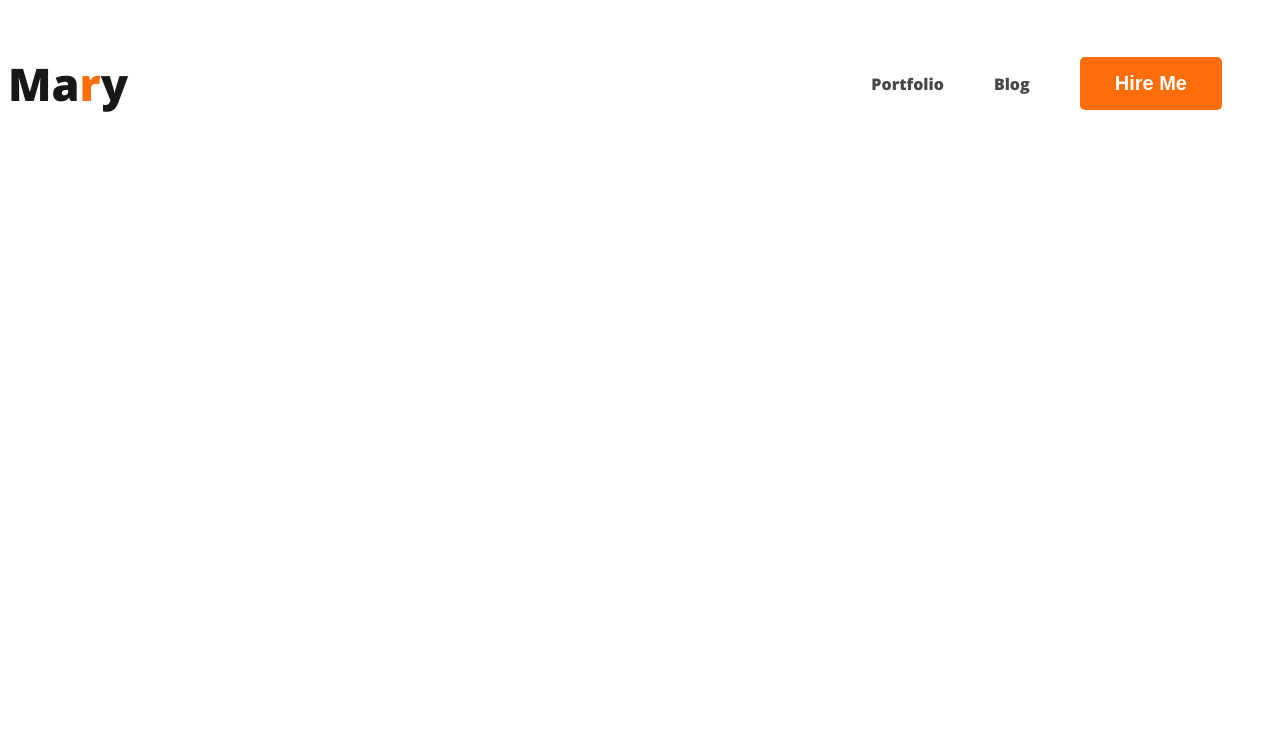
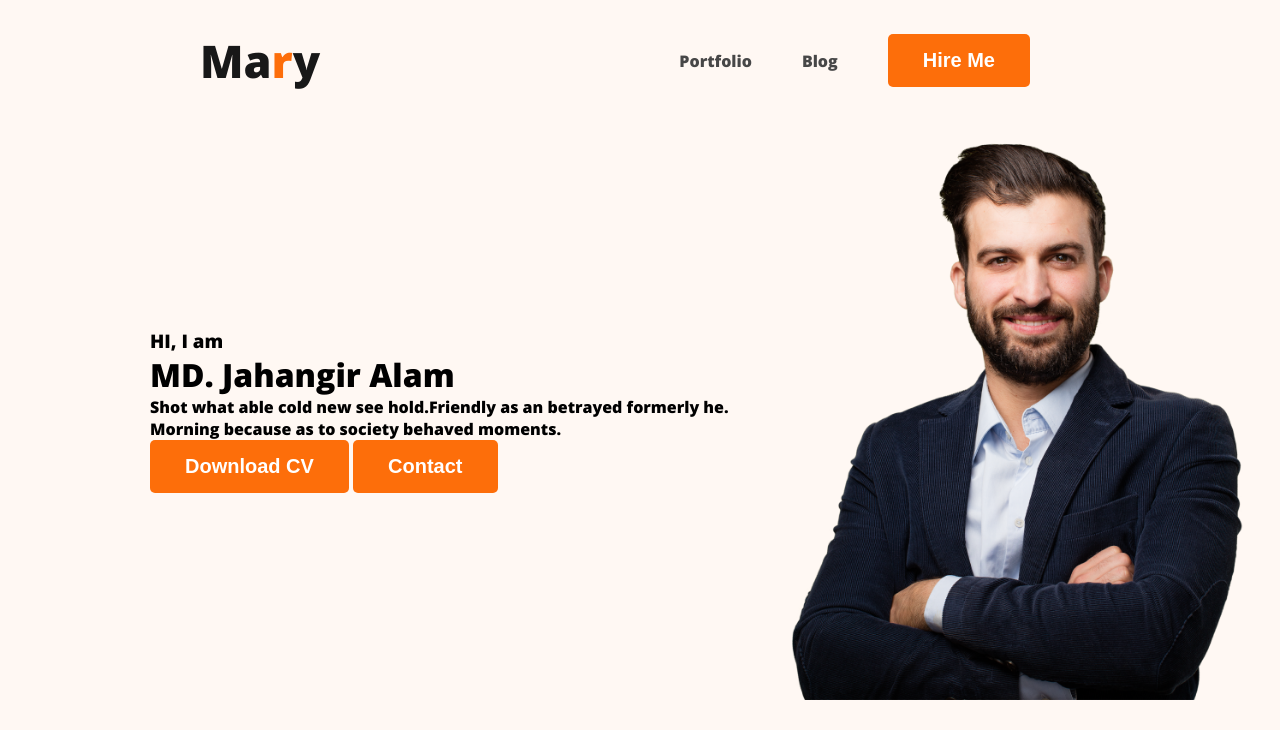
Before and after one commit to Jahangir506/web-developer-portfolio, a plain HTML site: page index.html in a window 1280 px wide. Drawn offline with nearby package versions, Linux system fonts and the light colour scheme.

Commit message:
banner added

```diff
--- a/index.html
+++ b/index.html
@@ -13,7 +13,7 @@
     <link rel="stylesheet" href="styles/portfolio.css" />
   </head>
   <body>
-    <header class="header-container">
+    <header class="header">
       <nav>
         <h3>Ma<span class="text-primary">r</span>y</h3>
         <ul>
@@ -22,6 +22,19 @@
           <li><button class="btn-primary">Hire Me</button></li>
         </ul>
       </nav>
+      <div class="banner">
+        <div class="banner-content">
+          <h3 class="banner-greeting">HI, I am</h3>
+          <h1 class="banner-title">MD. Jahangir Alam</h1>
+          <p>
+            Shot what able cold new see hold.Friendly as an betrayed formerly
+            he. Morning because as to society behaved moments.
+          </p>
+          <button class="btn-primary">Download CV</button>
+          <button class="btn-primary">Contact</button>
+        </div>
+        <img class="profile-img" src="images/hardy.png" alt="" />
+      </div>
     </header>
     <main></main>
     <footer></footer>
--- a/styles/portfolio.css
+++ b/styles/portfolio.css
@@ -1,7 +1,7 @@
-/* * {
+* {
   margin: 0;
   padding: 0;
-} */
+}
 body {
   font-family: "Open Sans", sans-serif;
 }
@@ -11,6 +11,7 @@ nav {
   display: flex;
   justify-content: space-between;
   align-items: center;
+  margin: 0 200px;
 }
 nav > h3 {
   color: #181818;
@@ -42,3 +43,18 @@ nav a {
   text-decoration: none;
   color: #474747;
 }
+
+/* header style  */
+.header {
+  background-color: #fff8f3;
+  padding-top: 30px;
+}
+.banner {
+  padding: 30px 30px 30px 150px;
+  display: flex;
+  justify-content: center;
+  align-items: center;
+}
+.banner .profile-img {
+  width: 500px;
+}
```
Also changed, not shown: images/MD. Jahangir Alam.jpg (added).
